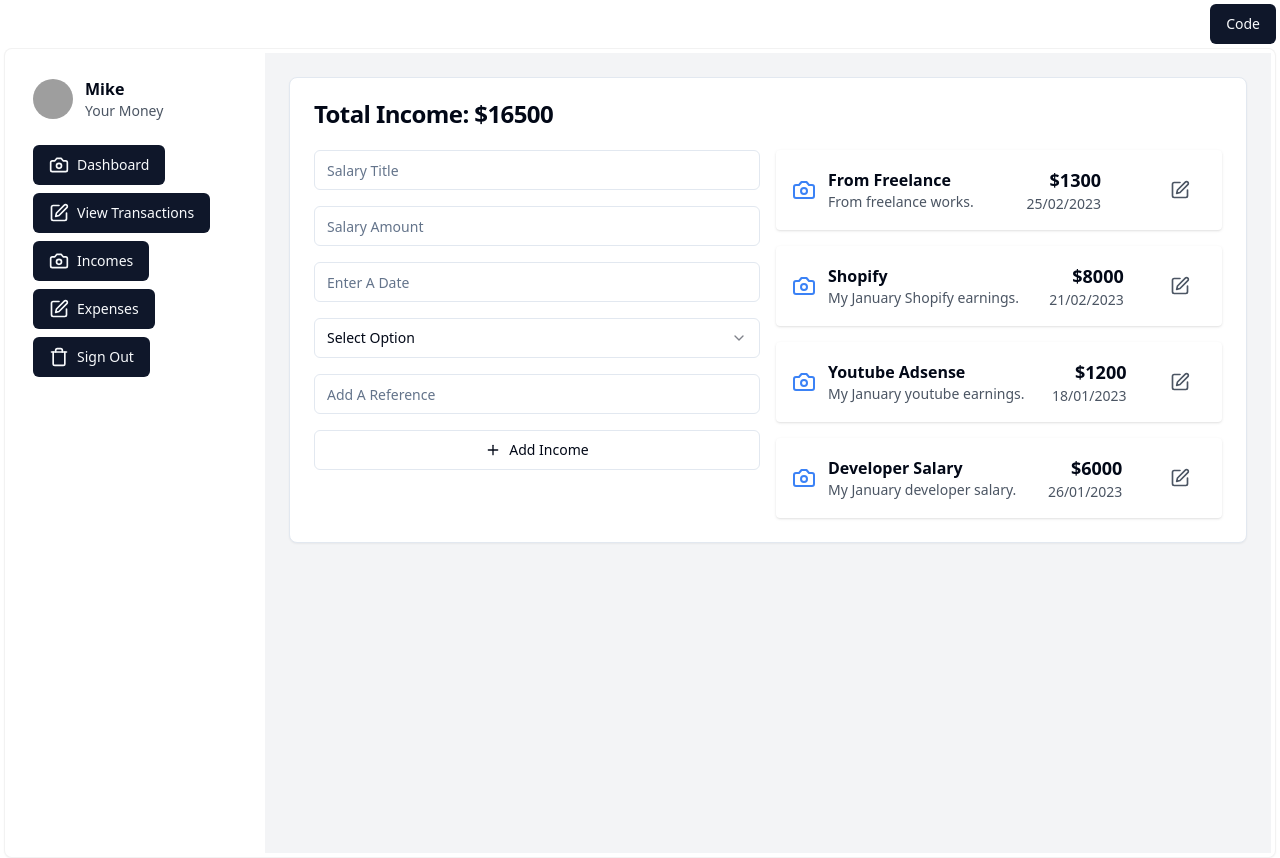
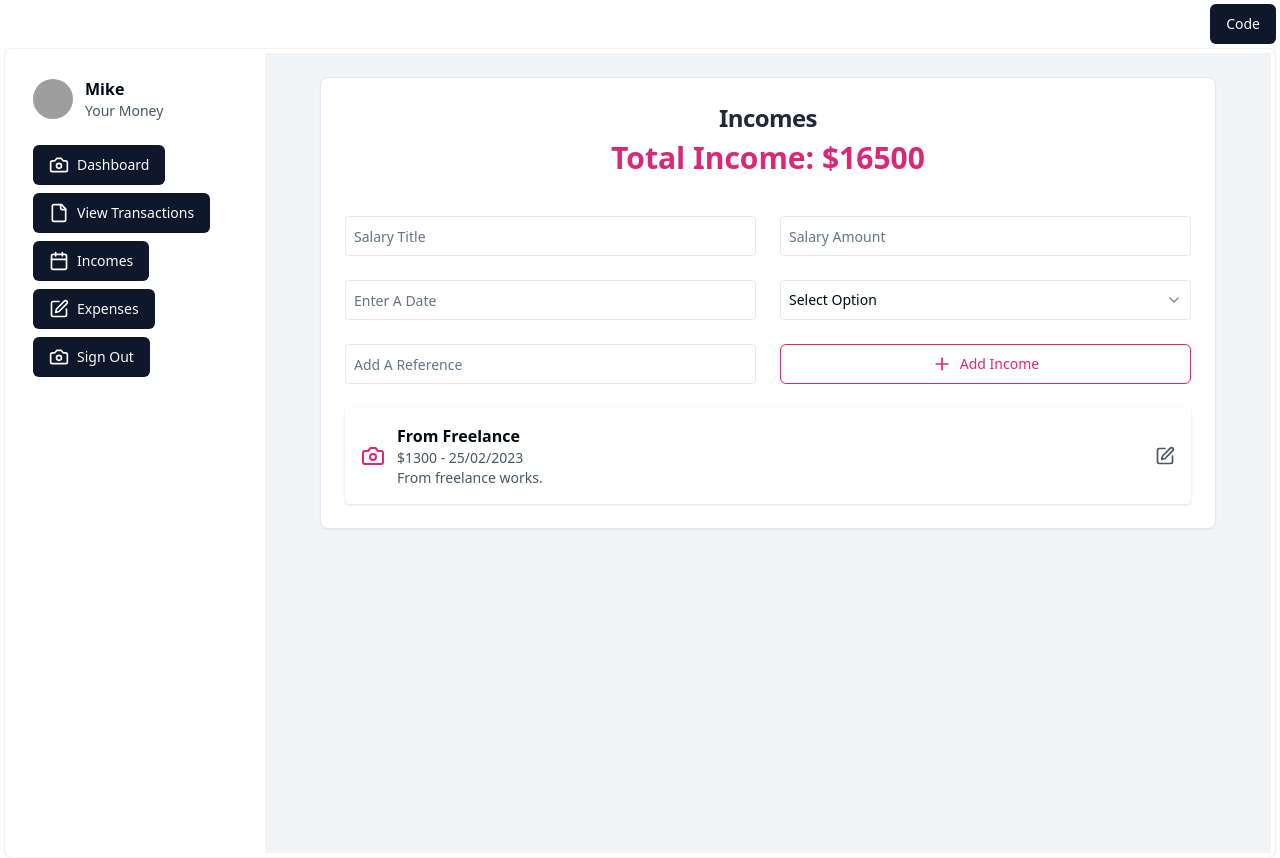
Before and after one commit to Yuyz0112/dewhale, a React app in the folder preview-ui/: page / in a window 1280 px wide. Built offline with nearby package versions, Linux system fonts and the light colour scheme; grey boxes are pictures that could not be loaded; the HTML template or start-up script is replaced by a standard one.

Commit message:
[vx.dev] prompt: {   "prompt": "\r\n\r\n开发一个个人财务 dashboard\n用粉色作为 primary color，色彩更丰富一点",   "images": [     "https://github.com/Yuyz0112/vx.dev/assets/13651389/266e900c-c17d-4bab-9e18-bb56aeba6f19"   ] }

```diff
--- a/preview-ui/src/Preview.jsx
+++ b/preview-ui/src/Preview.jsx
@@ -1,10 +1,10 @@
 import React from 'react';
 import { Avatar, AvatarImage, AvatarFallback } from "@/components/ui/avatar";
 import { Button } from "@/components/ui/button";
+import { Card, CardContent, CardHeader, CardTitle, CardDescription } from "@/components/ui/card";
 import { Input } from "@/components/ui/input";
 import { Select, SelectContent, SelectItem, SelectTrigger, SelectValue } from "@/components/ui/select";
-import { Card, CardContent, CardDescription, CardFooter, CardHeader, CardTitle } from "@/components/ui/card";
-import { Edit, Camera, Plus, Trash } from 'lucide-react';
+import { Plus, Edit, Camera, Calendar, File } from "lucide-react";
 
 export default function PersonalFinanceDashboard() {
   return (
@@ -13,8 +13,8 @@ export default function PersonalFinanceDashboard() {
       <div className="bg-white w-64 p-6 hidden sm:block">
         <div className="flex items-center space-x-3 mb-6">
           <Avatar>
-            <AvatarImage src="https://i.pravatar.cc/150?img=3" alt="Mike" />
-            <AvatarFallback delayMs={600}>M</AvatarFallback>
+            <AvatarImage src="https://images.unsplash.com/photo-1605462863863-10d9e47e15ee?w=800&dpr=2&q=80" alt="Profile" />
+            <AvatarFallback>Mike</AvatarFallback>
           </Avatar>
           <div>
             <div className="font-bold">Mike</div>
@@ -23,73 +23,78 @@ export default function PersonalFinanceDashboard() {
         </div>
         <nav className="space-y-2">
           <Button asChild>
-            <a href="#" className="flex items-center space-x-2 text-gray-700 hover:text-gray-900">
+            <a href="#" className="flex items-center space-x-2 text-gray-800 hover:text-pink-600">
               <Camera className="w-5 h-5" />
               <span>Dashboard</span>
             </a>
           </Button>
           <Button asChild>
-            <a href="#" className="flex items-center space-x-2 text-gray-700 hover:text-gray-900">
-              <Edit className="w-5 h-5" />
+            <a href="#" className="flex items-center space-x-2 text-gray-800 hover:text-pink-600">
+              <File className="w-5 h-5" />
               <span>View Transactions</span>
             </a>
           </Button>
           <Button asChild>
-            <a href="#" className="flex items-center space-x-2 text-gray-700 hover:text-gray-900">
-              <Camera className="w-5 h-5" />
+            <a href="#" className="flex items-center space-x-2 text-pink-600">
+              <Calendar className="w-5 h-5" />
               <span>Incomes</span>
             </a>
           </Button>
           <Button asChild>
-            <a href="#" className="flex items-center space-x-2 text-gray-700 hover:text-gray-900">
+            <a href="#" className="flex items-center space-x-2 text-gray-800 hover:text-pink-600">
               <Edit className="w-5 h-5" />
               <span>Expenses</span>
             </a>
           </Button>
           <Button asChild>
-            <a href="#" className="flex items-center space-x-2 text-gray-700 hover:text-gray-900">
-              <Trash className="w-5 h-5" />
+            <a href="#" className="flex items-center space-x-2 text-gray-800 hover:text-pink-600">
+              <Camera className="w-5 h-5" />
               <span>Sign Out</span>
             </a>
           </Button>
         </nav>
       </div>
+
       {/* Main content */}
       <div className="flex-1 p-6">
-        <Card>
-          <CardHeader>
-            <CardTitle>Total Income: $16500</CardTitle>
+        <Card className="max-w-4xl mx-auto">
+          <CardHeader className="flex justify-between items-center mb-4">
+            <CardTitle className="text-2xl font-bold text-gray-800">Incomes</CardTitle>
+            <CardDescription className="text-3xl font-bold text-pink-600">Total Income: $16500</CardDescription>
           </CardHeader>
           <CardContent>
-            <div className="grid grid-cols-1 md:grid-cols-2 gap-4">
-              <div>
-                <Input placeholder="Salary Title" className="mb-4" />
-                <Input placeholder="Salary Amount" className="mb-4" />
-                <Input placeholder="Enter A Date" className="mb-4" />
+            <div className="grid grid-cols-1 md:grid-cols-2 gap-6 mb-6">
+              <Input placeholder="Salary Title" className="border p-2 rounded" />
+              <Input placeholder="Salary Amount" className="border p-2 rounded" />
+              <Input placeholder="Enter A Date" className="border p-2 rounded" />
               <Select>
-                  <SelectTrigger className="w-full mb-4">
+                <SelectTrigger className="border p-2 rounded">
                   <SelectValue placeholder="Select Option" />
                 </SelectTrigger>
                 <SelectContent>
                   <SelectItem value="option1">Option 1</SelectItem>
                   <SelectItem value="option2">Option 2</SelectItem>
-                    <SelectItem value="option3">Option 3</SelectItem>
                 </SelectContent>
               </Select>
-                <Input placeholder="Add A Reference" className="mb-4" />
-                <Button variant="outline" className="w-full">
-                  <Plus className="w-4 h-4 mr-2" />
+              <Input placeholder="Add A Reference" className="border p-2 rounded" />
+              <Button variant="outline" className="text-pink-600 border-pink-600 hover:bg-pink-600 hover:text-white">
+                <Plus className="w-5 h-5 mr-2" />
                 Add Income
               </Button>
             </div>
+            <div className="space-y-4">
+              <div className="flex items-center justify-between bg-white p-4 rounded shadow">
+                <div className="flex items-center">
+                  <Camera className="w-6 h-6 text-pink-600 mr-3" />
                   <div>
-                <div className="space-y-4">
-                  <IncomeItem title="From Freelance" amount="$1300" date="25/02/2023" description="From freelance works." />
-                  <IncomeItem title="Shopify" amount="$8000" date="21/02/2023" description="My January Shopify earnings." />
-                  <IncomeItem title="Youtube Adsense" amount="$1200" date="18/01/2023" description="My January youtube earnings." />
-                  <IncomeItem title="Developer Salary" amount="$6000" date="26/01/2023" description="My January developer salary." />
+                    <div className="font-bold">From Freelance</div>
+                    <div className="text-sm text-gray-600">$1300 - 25/02/2023</div>
+                    <div className="text-sm text-gray-600">From freelance works.</div>
                   </div>
                 </div>
+                <Edit className="w-5 h-5 text-gray-600 cursor-pointer" />
+              </div>
+              {/* Repeat for other income items */}
             </div>
           </CardContent>
         </Card>
@@ -97,24 +102,3 @@ export default function PersonalFinanceDashboard() {
     </div>
   );
 }
-
-function IncomeItem({ title, amount, date, description }) {
-  return (
-    <div className="flex items-center justify-between bg-white p-4 rounded shadow">
-      <div className="flex items-center">
-        <Camera className="w-6 h-6 text-blue-500 mr-3" />
-        <div>
-          <div className="font-bold">{title}</div>
-          <div className="text-sm text-gray-600">{description}</div>
-        </div>
-      </div>
-      <div className="text-right">
-        <div className="text-lg font-bold">{amount}</div>
-        <div className="text-sm text-gray-600">{date}</div>
-      </div>
-      <Button variant="ghost">
-        <Edit className="w-5 h-5 text-gray-600 hover:text-gray-800" />
-      </Button>
-    </div>
-  );
-}
```
Lines whose indentation alone changed are shown as unchanged.
